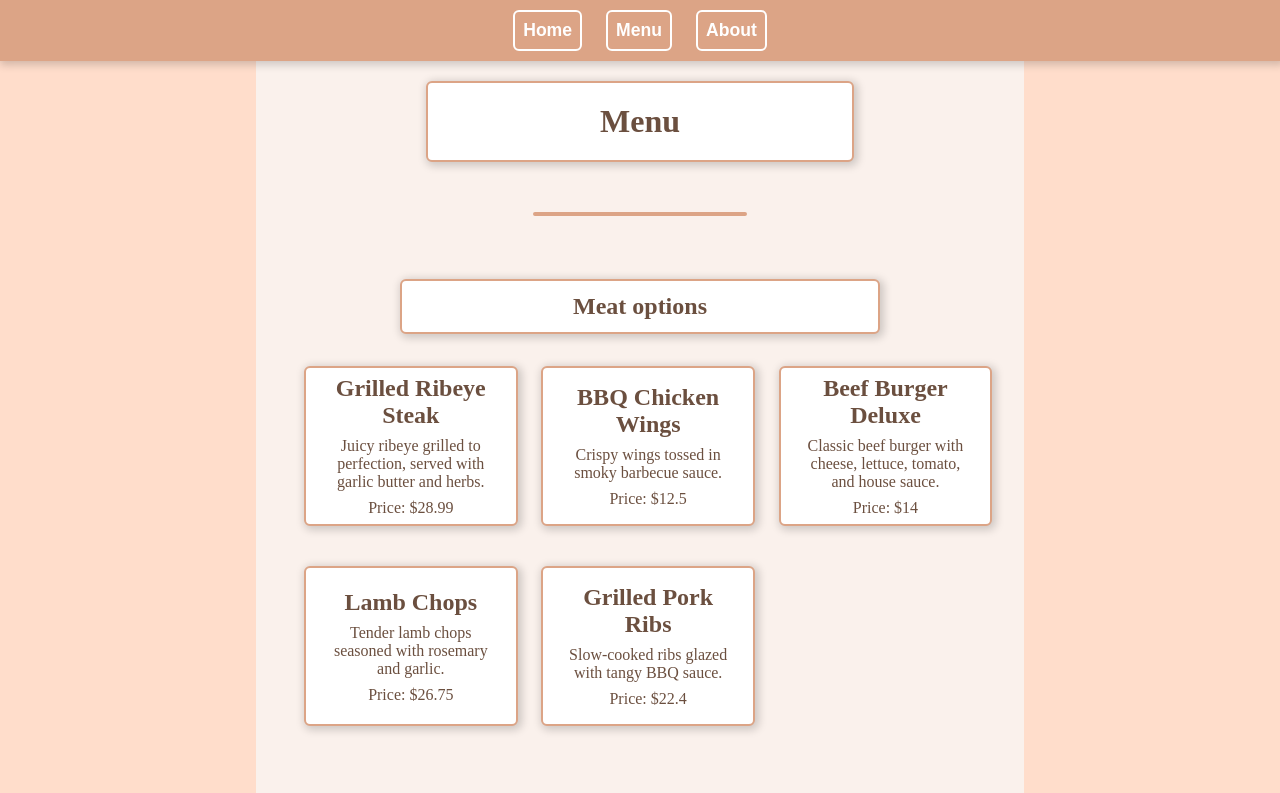
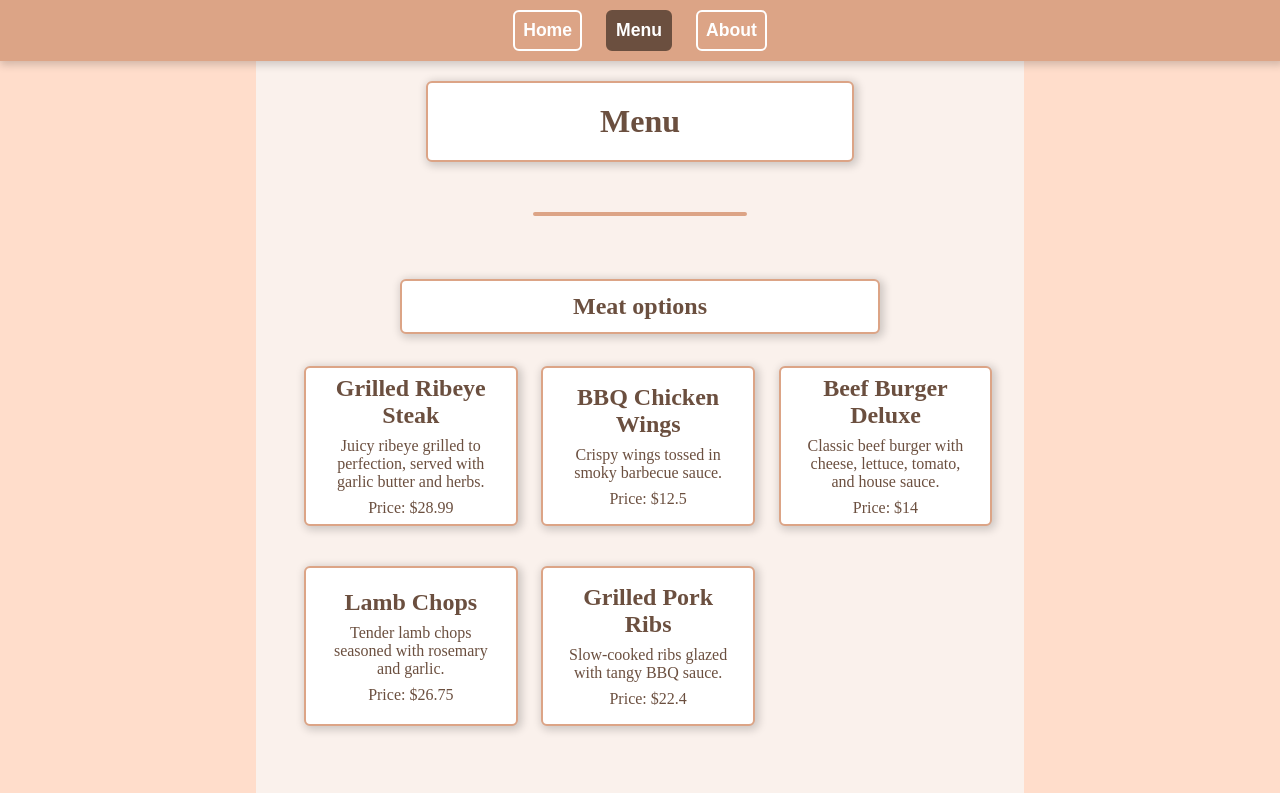
Before and after one commit to GabrielCorreaDaSilva/restaurant-page, a website built with webpack: page src/index.html in a window 1280 px wide. Both pictures are taken after a click on the button "Menu". Shown: the top 793 px of the page. Built offline with nearby package versions, Linux system fonts and the light colour scheme.

Commit message:
Change the current page button

```diff
--- a/src/pages.js
+++ b/src/pages.js
@@ -4,14 +4,22 @@ import { loadHomePage } from "./home";
 export function pagesController() {
     const content = document.querySelector("#content");
     const nav = document.querySelector("nav");
-    let activePage = "Home";
+    let activePagebtn = nav.querySelector("button:first-child");
+    activePagebtn.classList.add("current");
 
     function handlePages(e) {
-        const page = e.target.textContent;
-        if (activePage === page) return;
-        activePage = page;
+        const page = e.target;
+        if (activePagebtn === page) return;
 
-        switch (page) {
+        const current = nav.querySelectorAll(".current");
+        current.forEach(item => item.classList.remove("current"));
+
+        activePagebtn = page;
+        activePagebtn.classList.add("current");
+
+
+
+        switch (activePagebtn.textContent) {
             case "Home":
                 content.textContent = "";
                 loadHomePage();
--- a/src/styles.css
+++ b/src/styles.css
@@ -8,12 +8,13 @@
     --white-beige: rgb(243, 243, 243);
     --primary-color: #dca486;
     --secondary-color: #faf1ec;
+    --ternary-color: #ffddcb;
     --text-color: #6b4f3f;
 }
 
 html,
 body {
-    background-color: #ffddcb;
+    background-color: var(--ternary-color);
     color: white;
     height: 100%;
     display: flex;
@@ -57,10 +58,17 @@ button {
     font-size: 1.1rem;
 }
 
+button.current {
+    background-color: #6b4f3f;
+    pointer-events: none;
+    border-color: #6b4f3f;
+}
+
 button:hover {
     background-color: white;
     color: black;
 }
+
 
 .title,
 p {
```
